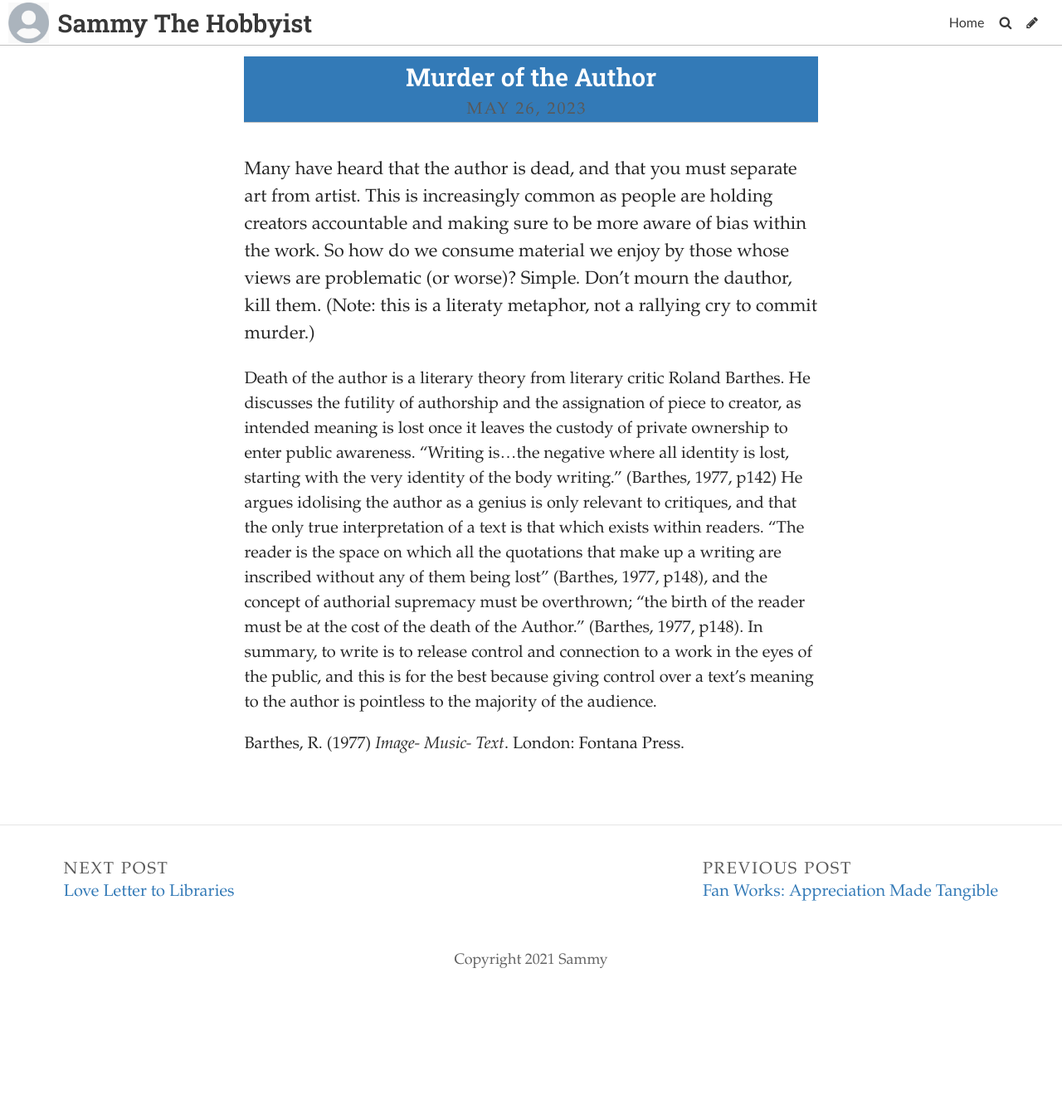
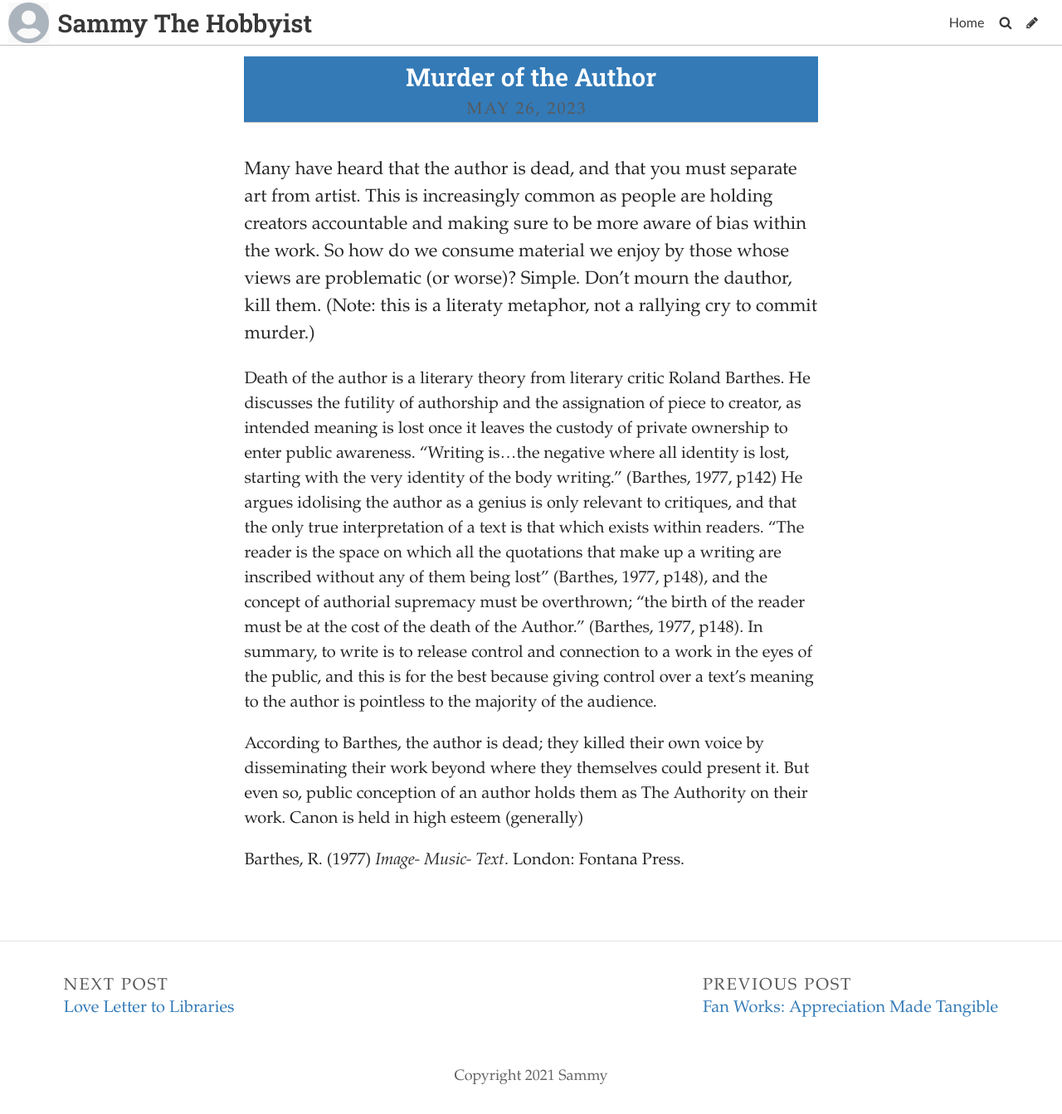
Before and after one commit to SammySpinsAYarn/Blog, a Jekyll site: the page built from _posts/2023-05-18-need-to-think-of-titles.md, in a window 1280 px wide. Shown: the whole page at 83% size. Built offline with Jekyll 4.4.1, drawn with Linux system fonts in a browser that asks for light colours; some web fonts are replaced; before the commit the page ends 1203 px from its top, so only the background shows below that.

Commit message:
Update Post “2023-05-18-need-to-think-of-titles”

```diff
--- a/_posts/2023-05-18-need-to-think-of-titles.md
+++ b/_posts/2023-05-18-need-to-think-of-titles.md
@@ -10,6 +10,6 @@ M﻿any have heard that the author is dead, and that you must separate art from
 D﻿eath of the author is a literary theory from literary critic Roland Barthes. He discusses the futility of authorship and the assignation of piece to creator, as intended meaning is lost once it leaves the custody of private ownership to enter public awareness. "Writing is...the negative where all identity is lost, starting with the very identity of the body writing." (Barthes, 1977, p142) He argues idolising the author as a genius is only relevant to critiques, and that the only true interpretation of a text is that which exists within readers. "The reader is the space
 on which all the quotations that make up a writing are inscribed without any of them being lost" (Barthes, 1977, p148), and the concept of authorial supremacy must be overthrown; "the birth of the reader must be at the cost of the death of the Author." (Barthes, 1977, p148). In summary, to write is to release control and connection to a work in the eyes of the public, and this is for the best because giving control over a text's meaning to the author is pointless to the majority of the audience.
 
-
+According to Barthes, the author is dead; they killed their own voice by disseminating their work beyond where they themselves could present it. But even so, public conception of an author holds them as The Authority on their work. Canon is held in high esteem (generally)
 
 B﻿arthes, R. (1977) *Image- Music- Text*. London: Fontana Press.
```
